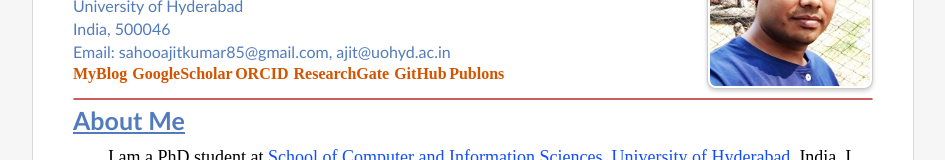
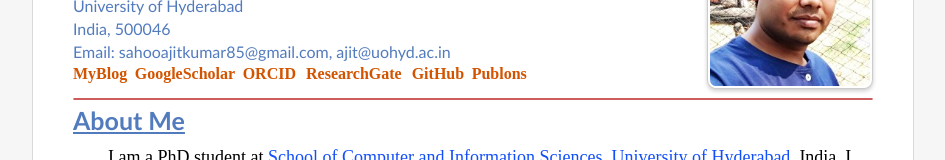
Before and after one commit to sahooajitkumar/sahooajitkumar.github.io, a plain HTML site: page index.html in a window 1280 px wide. Shown: the part 142-302 px from the top of the page, without its empty margins (167-1112 px from the left). Drawn offline with Linux system fonts and the light colour scheme.

Commit message:
Update index.html

```diff
--- a/index.html
+++ b/index.html
@@ -28,7 +28,7 @@
 				  <h4><span>India, 500046</span></h4>
 
 				<h4><span itemprop="email">Email: sahooajitkumar85@gmail.com, ajit@uohyd.ac.in</span></h4>
-				<a href=""   target="_blank"><font size="3" color="#D35400"><b>MyBlog</b></font></a>&nbsp;&nbsp;<a href="https://scholar.google.co.in/citations?user=i0wMaU4AAAAJ&hl=en"   target="_blank"><font size="3" color="#D35400"><b>GoogleScholar</b></font></a>&nbsp;<a href="https://orcid.org/0000-0001-7536-0893"  target="_blank"><font size="3" color="#D35400"><b>ORCID</b></font></a> &nbsp;<a  href="https://www.researchgate.net/profile/Ajit_Sahoo11" target="_blank"><font size="3" color="#D35400"><b>ResearchGate</b></font></a> &nbsp;<a  href="https://github.com/sahooajitkumar" target="_blank"><font size="3" color="#D35400"><b>GitHub</b></font></a>&nbsp;<a href="https://publons.com/researcher/1448947/ajit-kumar-sahoo/"   target="_blank"><font size="3" color="#D35400"><b>Publons</b></font></a>
+				<a href=""   target="_blank"><font size="3" color="#D35400"><b>MyBlog</b></font></a>&nbsp;&nbsp;&nbsp;<a href="https://scholar.google.co.in/citations?user=i0wMaU4AAAAJ&hl=en"   target="_blank"><font size="3" color="#D35400"><b>GoogleScholar</b></font></a>&nbsp;&nbsp;&nbsp;<a href="https://orcid.org/0000-0001-7536-0893"  target="_blank"><font size="3" color="#D35400"><b>ORCID</b></font></a> &nbsp;&nbsp;&nbsp;<a  href="https://www.researchgate.net/profile/Ajit_Sahoo11" target="_blank"><font size="3" color="#D35400"><b>ResearchGate</b></font></a> &nbsp;&nbsp;&nbsp;<a  href="https://github.com/sahooajitkumar" target="_blank"><font size="3" color="#D35400"><b>GitHub</b></font></a>&nbsp;&nbsp;&nbsp;<a href="https://publons.com/researcher/1448947/ajit-kumar-sahoo/"   target="_blank"><font size="3" color="#D35400"><b>Publons</b></font></a>
 			</div>
 
 			<div id="photo">
```
